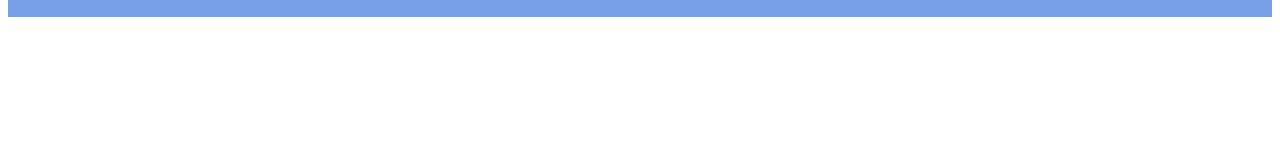
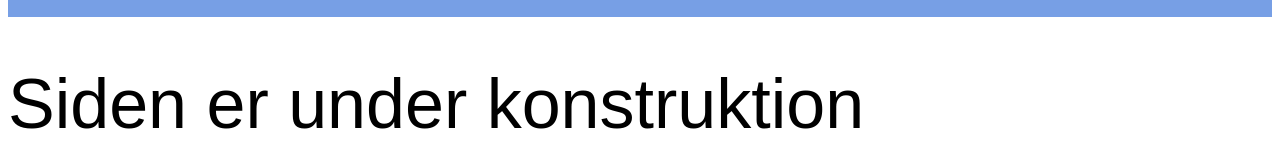
Before and after one commit to KifCALJ/kif, a plain HTML site: page aabenhal.html in a window 1280 px wide. Shown: the part 144-312 px from the top of the page. Drawn offline with Linux system fonts and the light colour scheme.

Commit message:
tilføjelse til sider som ingen laver

```diff
--- a/aabenhal.html
+++ b/aabenhal.html
@@ -135,6 +135,7 @@
         </button>
       </nav>
     </header>
+    <h1>Siden er under konstruktion</h1>
     <footer></footer>
     <script src="js/menu.js"></script>
   </body>
```
Also changed, not shown: galleri.html (+1 -0 lines), omos.html (+1 -0 lines).
